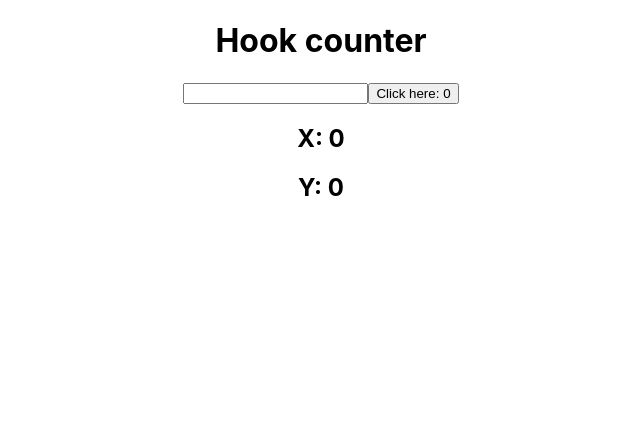
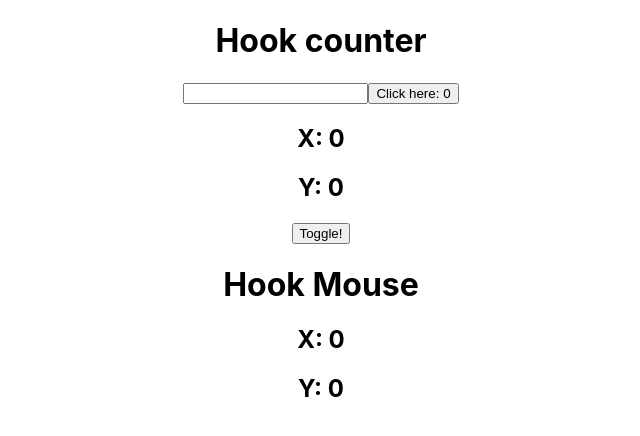
Before and after one commit to ChaitanyaVSH/ReactHooks, a React (Create React App) app: page / in a window 1280 px wide. Shown: the top 436 px of the page, without its empty margins (319-959 px from the left). Built offline with nearby package versions, Linux system fonts and the light colour scheme.

Commit message:
React Hooks Day 3: Learned useEffect to resemble ComponentWillUnmount

```diff
--- a/src/App.js
+++ b/src/App.js
@@ -7,6 +7,7 @@ import HookSuperCounter from "./components/useStateHook/HookSuperCounter";
 import HookWithArray from "./components/useStateHook/HookWithArray";
 import ClassMouse from "./components/useEffectHook/ClassMouse";
 import HookMouse from "./components/useEffectHook/HookMouse";
+import MouseContainer from "./components/useEffectHook/MouseContainer";
 
 function App() {
   return (
@@ -26,6 +27,7 @@ function App() {
       <HookCounter />
       <ClassMouse />
       {/* <HookMouse /> */}
+      <MouseContainer />
     </div>
   );
 }
--- a/src/components/useEffectHook/ClassMouse.js
+++ b/src/components/useEffectHook/ClassMouse.js
@@ -17,6 +17,9 @@ class ClassMouse extends Component {
     // console.log("CDM");
     window.addEventListener("mousemove", this.logMouse);
   }
+  componentWillUnmount() {
+    window.removeEventListener("mousemove", this.logMouse);
+  }
   render() {
     // console.log("Render");
     return (
--- a/src/components/useEffectHook/HookMouse.js
+++ b/src/components/useEffectHook/HookMouse.js
@@ -10,11 +10,18 @@ function HookMouse() {
     setY(e.clientY);
   };
   useEffect(() => {
-    console.log("useEffect Called");
+    // console.log("useEffect Called");
     window.addEventListener("mousemove", logMouse);
+
+    // This function is returned when the component unmounts.
+    return () => {
+      console.log("Component Unmounting");
+      window.removeEventListener("mousemove", logMouse);
+    };
   }, []);
   return (
     <div>
+      <h1>Hook Mouse</h1>
       <h2>X: {x}</h2>
       <h2>Y: {y}</h2>
     </div>
--- /dev/null
+++ b/src/components/useEffectHook/MouseContainer.js
@@ -0,0 +1,17 @@
+import React, { useState } from "react";
+import HookMouse from "./HookMouse";
+
+function MouseContainer() {
+  const [display, setDisplay] = useState(true);
+  const handleClick = () => {
+    setDisplay(!display);
+  };
+  return (
+    <div>
+      <button onClick={handleClick}>Toggle!</button>
+      {display && <HookMouse />}
+    </div>
+  );
+}
+
+export default MouseContainer;
```
